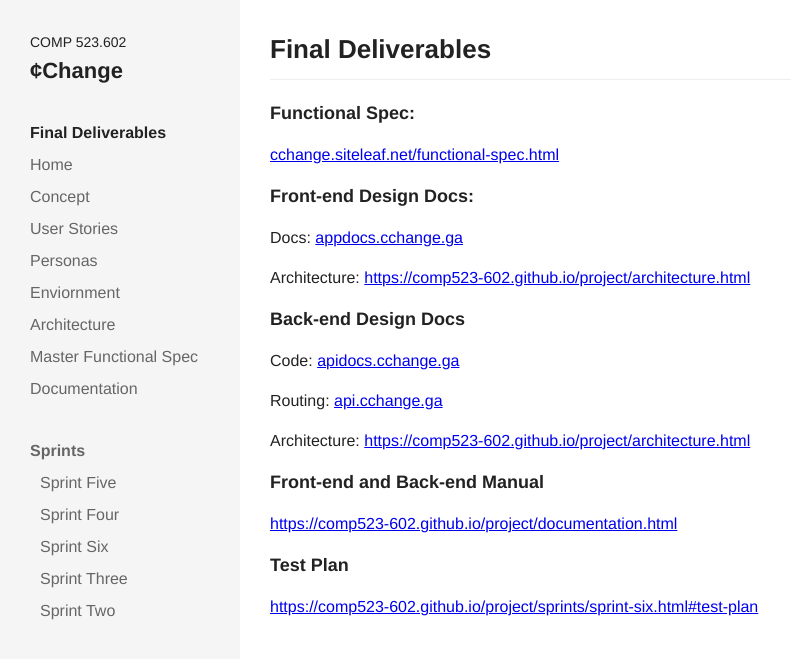
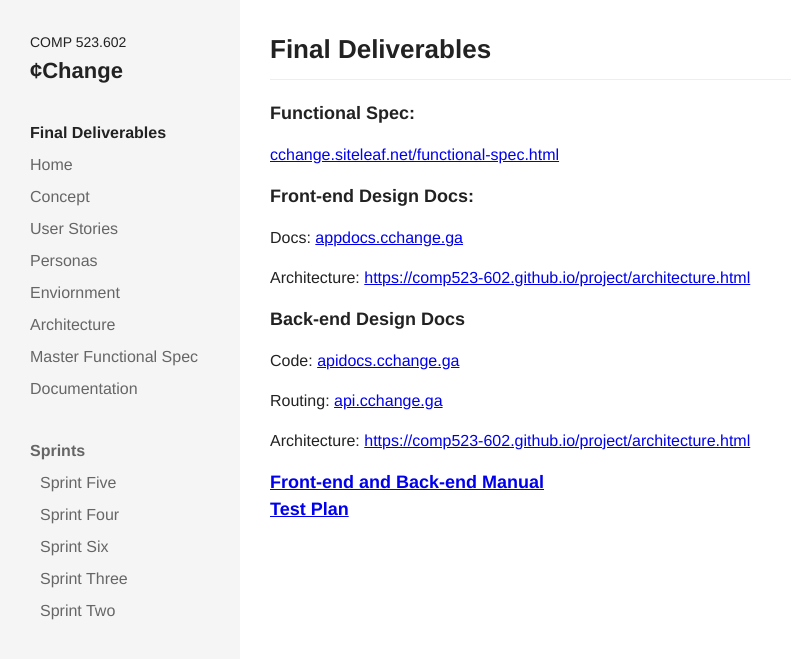
Before and after one commit to comp523-602/cchange-project, a Jekyll site: the page built from final-deliverables.markdown, in a window 1280 px wide. Shown: the top 659 px of the page, without its empty margins (0-791 px from the left). Built offline with Jekyll 4.4.1, drawn with Linux system fonts in a browser that asks for light colours; nearby versions of some CDN libraries; our own code applies the rules of GitHub Pages for plain Markdown files; some of the changed lines change nothing that is shown.

Commit message:
Updated Final Deliverables

```diff
--- a/final-deliverables.markdown
+++ b/final-deliverables.markdown
@@ -19,8 +19,6 @@ Routing: [api.cchange.ga](http://api.cchange.ga)
 
 Architecture: [https://comp523-602.github.io/project/architecture.html](https://comp523-602.github.io/project/architecture.html)
 
-### Front-end and Back-end Manual
-[https://comp523-602.github.io/project/documentation.html](https://comp523-602.github.io/project/documentation.html)
+### [Front-end and Back-end Manual ](https://comp523-602.github.io/project/documentation.html)
 
-### Test Plan
-[https://comp523-602.github.io/project/sprints/sprint-six.html#test-plan](https://comp523-602.github.io/project/sprints/sprint-six.html#test-plan)
+### [Test Plan](https://comp523-602.github.io/project/sprints/sprint-six.html#test-plan)
```
